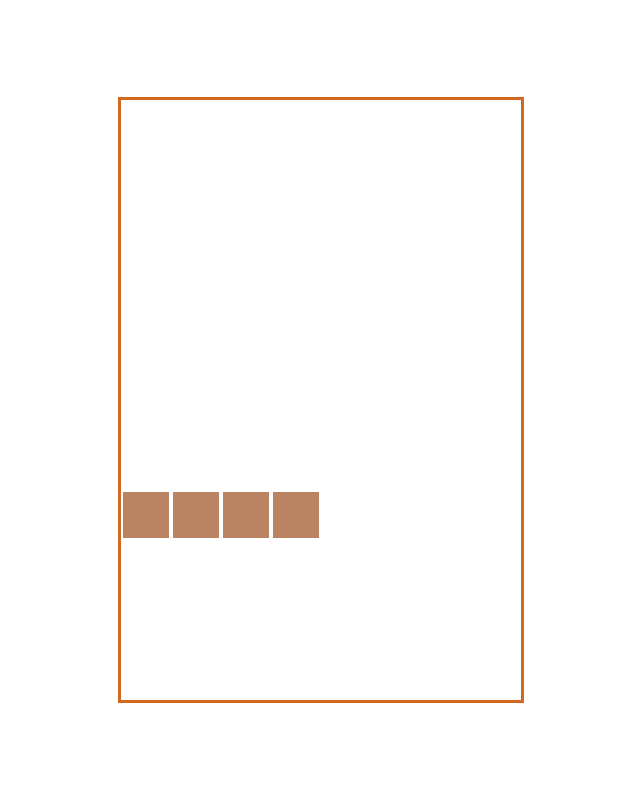
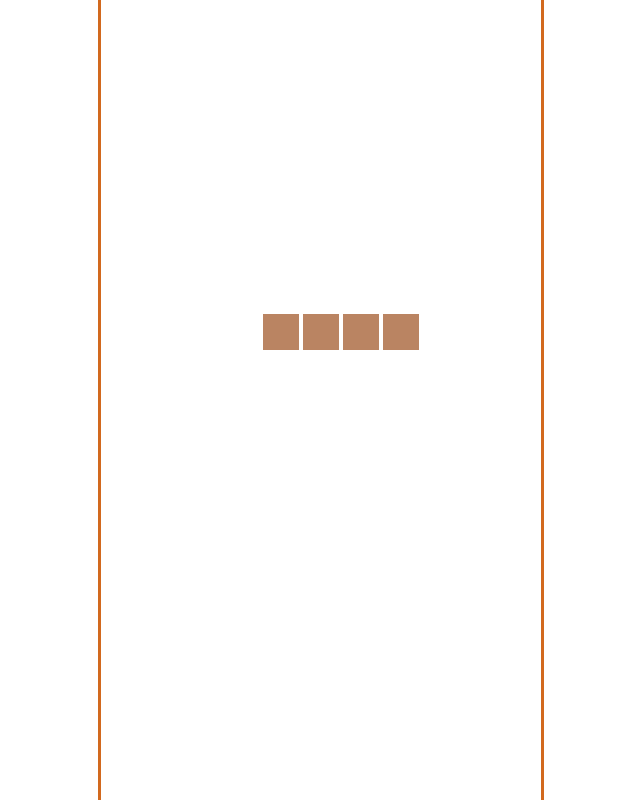
Before and after one commit to ladyrick/tetris, a plain HTML site: page index.html in a window 1280 px wide. Shown: the whole page, without its empty margins (319-959 px from the left). Drawn offline with Linux system fonts and the light colour scheme.

Commit message:
现在可以方便地生成不同规格的俄罗斯方块，gameover后10秒自动重新开始游戏。

```diff
--- a/index.html
+++ b/index.html
@@ -3,24 +3,9 @@
 
 <head>
     <title>Tetris</title>
-    <style>
-        #container {
-            width: 400px;
-            height: 600px;
-            margin-left: -203px;
-            margin-top: -303px;
-            position: fixed;
-            left: 50%;
-            right: 50%;
-            top: 50%;
-            bottom: 50%;
-            border: 3px solid chocolate;
-        }
-    </style>
 </head>
 
 <body>
-    <div id="container"></div>
     <script src="tetris.js"></script>
 </body>
 
--- a/tetris.js
+++ b/tetris.js
@@ -1,15 +1,22 @@
 "use strict"
-var w = 8;
-var h = 12;
-var container = document.getElementById("container");
-var wPixels = container.clientWidth;
-var hPixels = container.clientHeight;
+var w = 11;
+var h = 20;
+var totalHeight = 800;
+var containerBorderSize = 3;
+var wPixels = totalHeight / h * w;
+var hPixels = totalHeight;
+var container;
 function getClassName(x, y) {
     return "pos_" + (x >= 0 && x < 10 ? "0" + x : x) + "_" + (y >= 0 && y < 10 ? "0" + y : y);
 }
 (function () {
     /*构造一个style节点。屏幕左上角为坐标(0,0)，横向变x，纵向变y。*/
-    var style = "#container div{";
+    var style = "#container{position:fixed;left:50%;right:50%;top:50%;bottom:50%;";
+    style += "width:" + wPixels + "px;height:" + hPixels + "px;";
+    style += "margin-left:-" + (wPixels / 2 + containerBorderSize) + "px;";
+    style += "margin-top:-" + (hPixels / 2 + 3) + "px;";
+    style += "border:solid chocolate " + containerBorderSize + "px;}\n";
+    style += "#container div{";
     style += "position:absolute;";
     style += "transition:0.2s;}\n";
     for (var j = -3; j <= h + 1; j++) {
@@ -34,6 +41,9 @@ function getClassName(x, y) {
     var styleDOM = document.createElement("style");
     styleDOM.innerHTML = style;
     document.getElementsByTagName("head")[0].appendChild(styleDOM);
+    container = document.createElement("div");
+    container.id = "container";
+    document.getElementsByTagName("body")[0].appendChild(container);
 })();
 
 
@@ -115,7 +125,7 @@ function Piece(position, shape, pose) {
             for (var i in newShape) {
                 if (this.state[newShape[i][0] + newPosition[0]] === undefined
                     || (this.state[newShape[i][0] + newPosition[0]][newShape[i][1] + newPosition[1]] !== 0
-                    && (newShape[i][1] + newPosition[1]) >= 0)) {
+                        && (newShape[i][1] + newPosition[1]) >= 0)) {
                     flag = false;
                 }
             }
@@ -169,6 +179,7 @@ Piece.prototype.initState = function (force) {
 }
 Piece.prototype.gameOver = function () {
     clearInterval(timeInterval);
+    setTimeout(startGame,10000);
     document.onkeydown = null;
     if (this.gameOverDiv === undefined) {
         Piece.prototype.gameOverDiv = document.createElement("div");
@@ -389,14 +400,16 @@ extend(PieceBlock, Piece);
 
 var onePiece;
 var timeInterval;
+var timeOut;
 var pieceTypes = [PieceLine, PieceT, PieceLLeft, PieceLRight, PieceZLeft, PieceZRight, PieceBlock];
 function main() {
     if (onePiece === undefined || !onePiece.moveDownAndCheck()) {
-        //onePiece = new pieceTypes[Math.floor(Math.random() * pieceTypes.length)]([1, 0], 0);
-        onePiece = new pieceTypes[0]([1, 0], 0);
+        onePiece = new pieceTypes[Math.floor(Math.random() * pieceTypes.length)]([5, 0], Math.floor(Math.random() * 4));
+        //onePiece = new pieceTypes[0]([5, 0], 0);
     }
 }
 function startGame() {
+    clearTimeout(timeOut);
     container.innerHTML = "";
     if (onePiece) {
         onePiece.initState(true);
```
